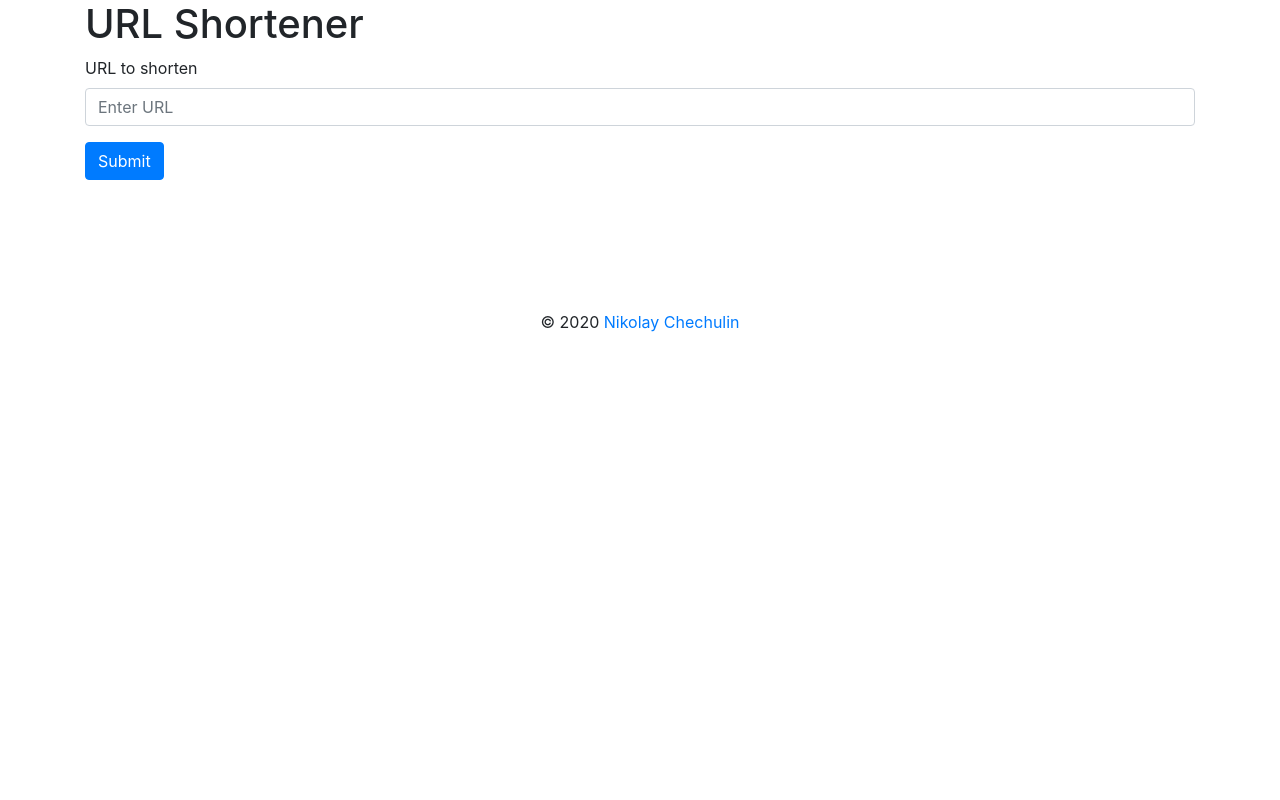
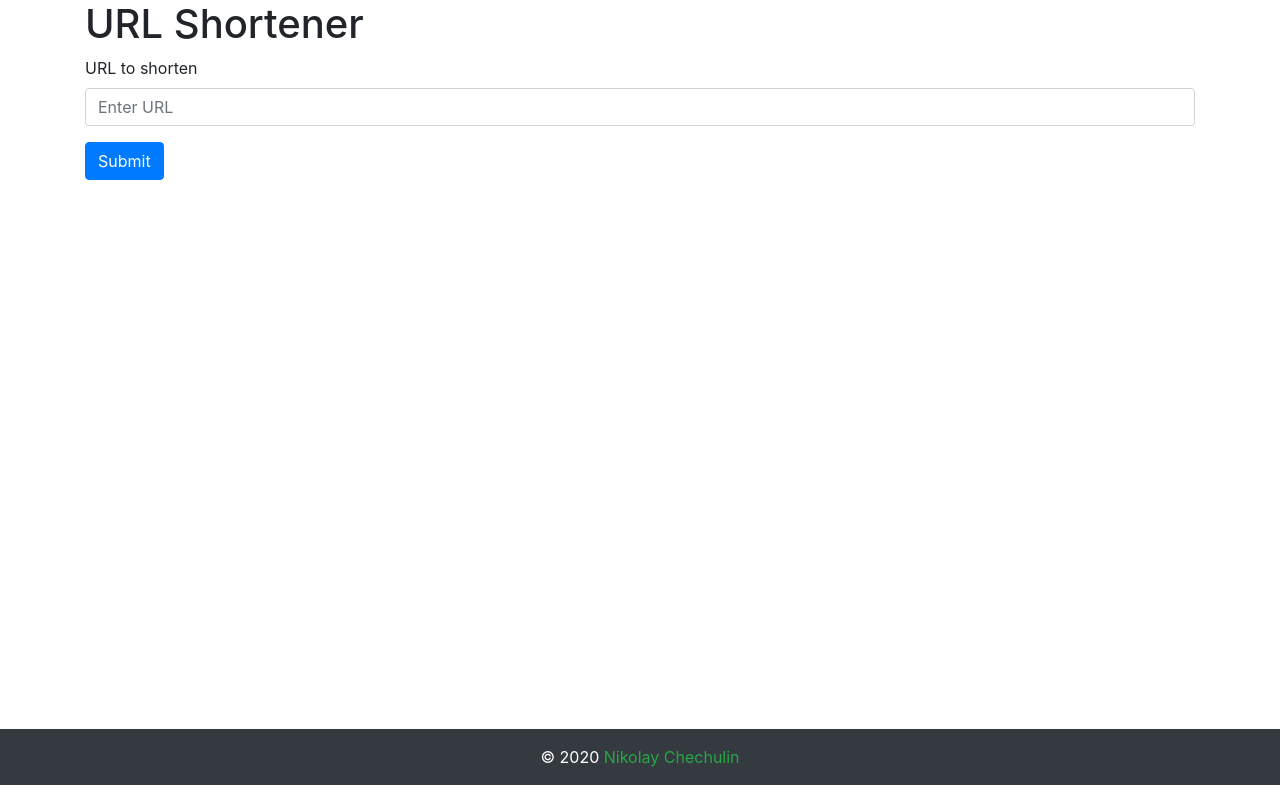
Before and after one commit to NChechulin/url-shortener-website, a plain HTML site: page templates/index.html in a window 1280 px wide. Drawn offline with nearby package versions, Linux system fonts and the light colour scheme; files whose address does not match are found by name.

Commit message:
move footer to the bottom, add colors

```diff
--- a/templates/index.html
+++ b/templates/index.html
@@ -40,9 +40,9 @@
         </div>
     </div>
 
-    <footer class="page-footer font-small blue pt-4">
+    <footer class="page-footer bg-dark text-white" style="position: fixed; bottom: 15px; left: 0; width: 100%; text-align: center">
         <div class="footer-copyright text-center py-3">© 2020
-            <a href="https://github.com/NChechulin/"> Nikolay Chechulin </a>
+            <a href="https://github.com/NChechulin/" class="text-success"> Nikolay Chechulin </a>
         </div>
     </footer>
 </body>
```
